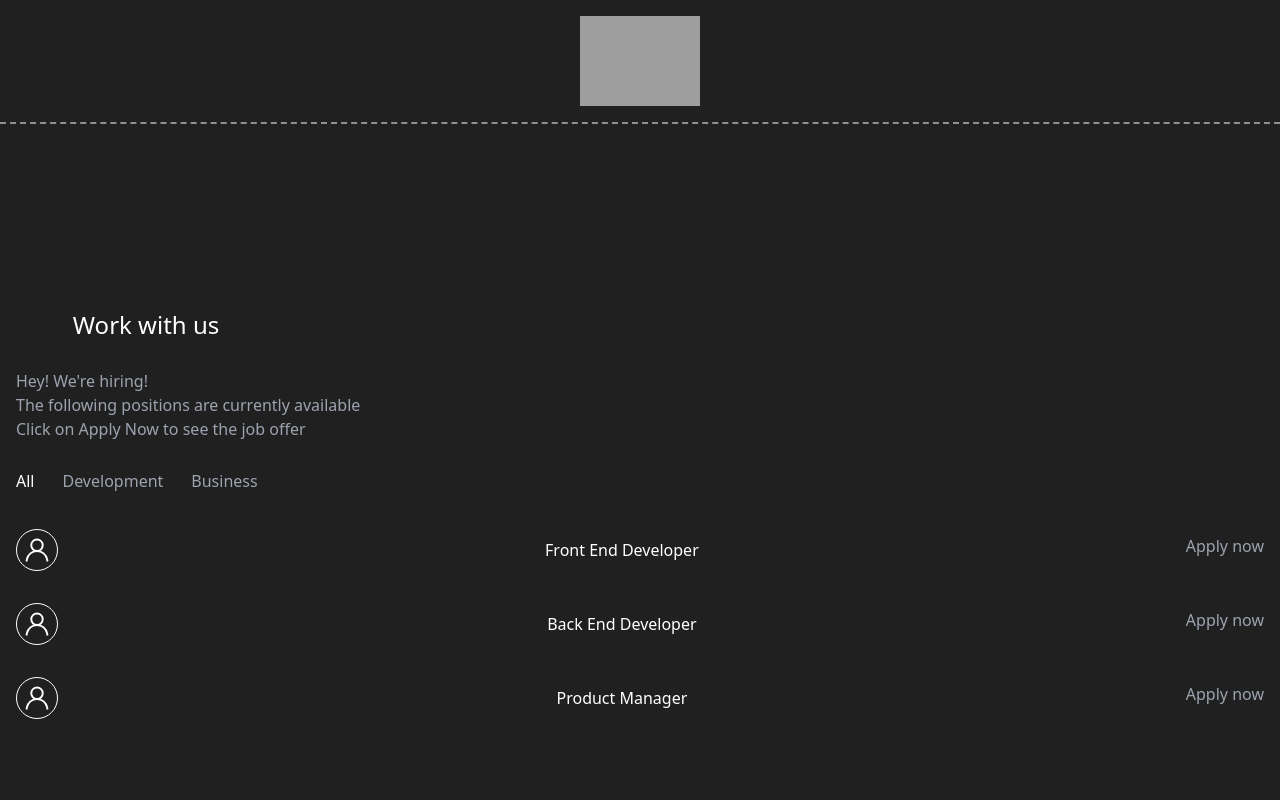
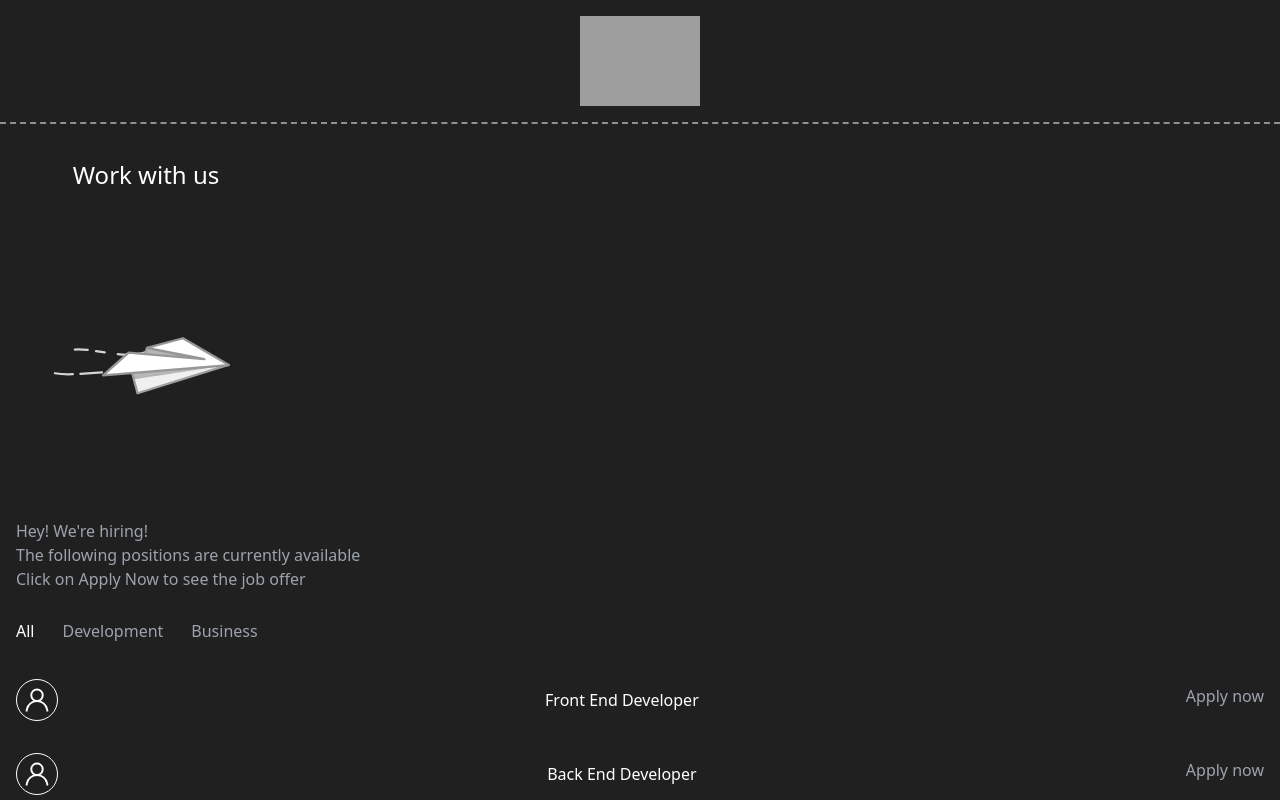
Before and after one commit to Elioyoussef/enata-takehome, a React (Create React App) app: page / in a window 1280 px wide. Shown: the top 800 px of the page. Built offline with nearby package versions, Linux system fonts and the light colour scheme; grey boxes are pictures that could not be loaded.

Commit message:
Finalizing Take Home

```diff
--- a/src/JoinUsBanner.jsx
+++ b/src/JoinUsBanner.jsx
@@ -18,7 +18,7 @@ const JoinUsBanner = () => {
       <h1 className="lg:text-5xl text-2xl md:text-center font-thin max-w-[260px] lg:mx-auto text-white sm:pb-7">
         Work with us
       </h1>
-      <div className="sm:hidden">
+      <div className="sm:hidden md:block">
          <Lottie options={defaultOptions}/>
       </div>
     </div>
```
